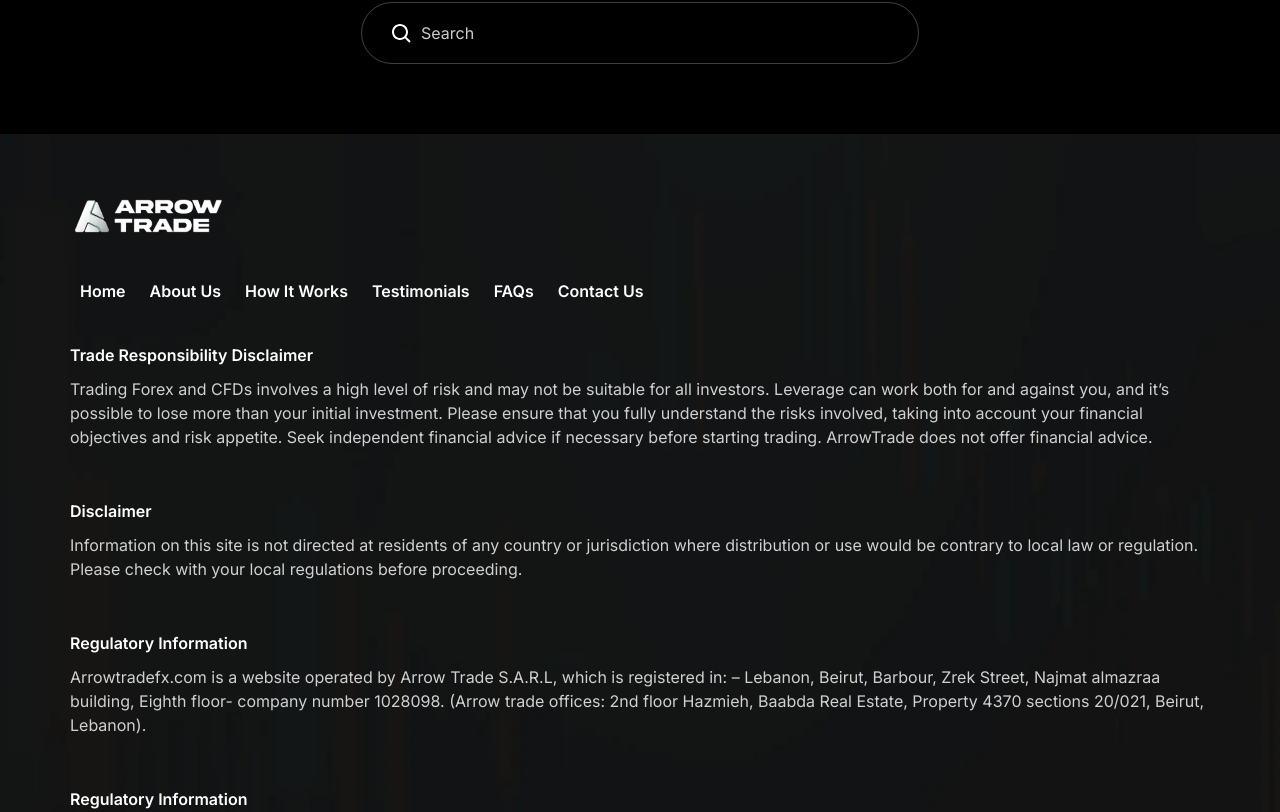
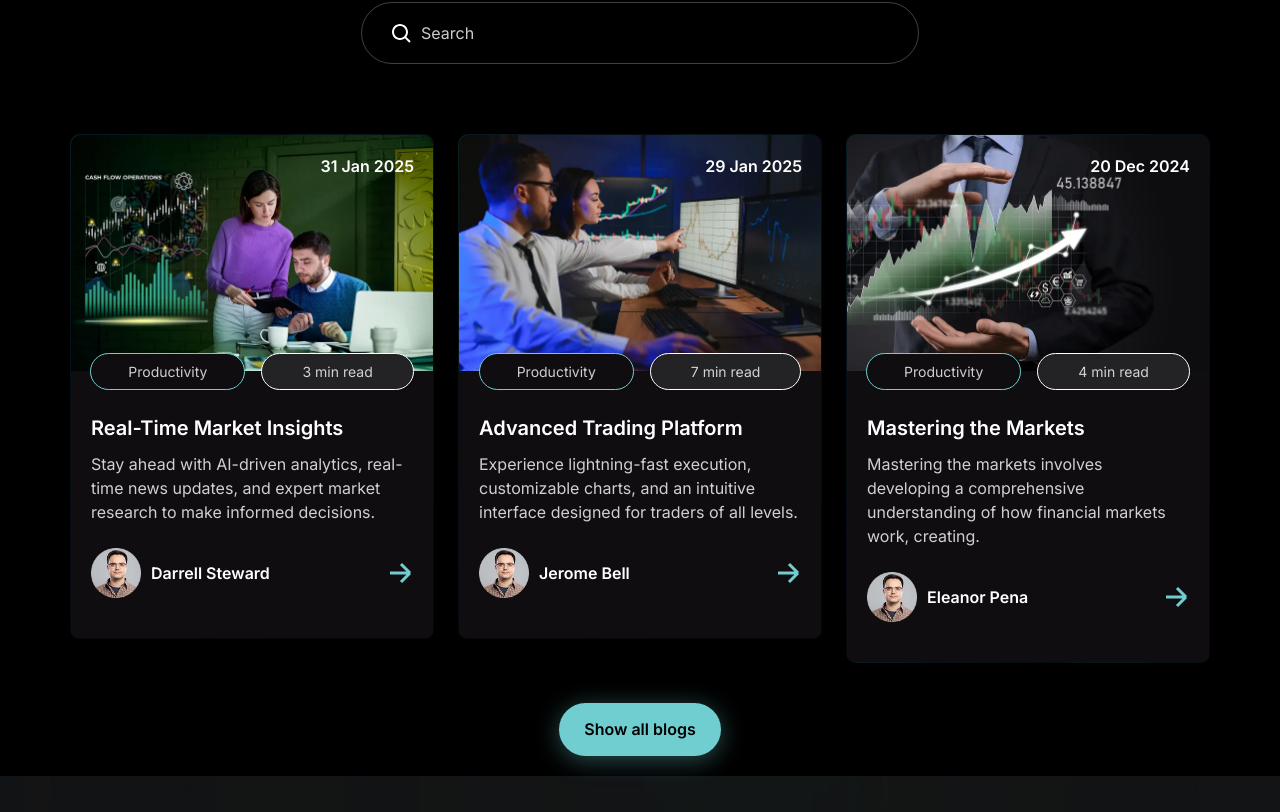
Before and after one commit to tusharswami534/next-test-3, a Next.js app: page / in a window 1280 px wide. Shown: the part 488-1300 px from the top of the page. Built offline with nearby package versions, Linux system fonts and the light colour scheme.

Commit message:
some update code

```diff
--- /dev/null
+++ b/src/app/blogs/[title]/page.tsx
@@ -0,0 +1,14 @@
+import Hero from "@/components/blog details/Hero";
+import Navbar from "@/components/common/Navbar";
+import React from "react";
+
+const page = () => {
+  return (
+    <div className="relative">
+      <Hero />
+
+    </div>
+  );
+};
+
+export default page;
--- a/src/components/Blog/Blogs.tsx
+++ b/src/components/Blog/Blogs.tsx
@@ -1,10 +1,34 @@
+"use client";
+import { BLOGS_CARD_LIST } from "@/utils/helper";
 import { SearchIcon } from "@/utils/icons";
-import React from "react";
+import React, { useEffect, useState } from "react";
+import BlogCards from "../common/BlogCards";
+import CustomButton from "../common/CustomButton";
+import { useSearchParams } from "next/navigation";
 
 const Blogs = () => {
+  const [open, setOpen] = useState(3);
+  const [search, setSearch] = useState("");
+  const searchParams = useSearchParams();
+
+  useEffect(() => {
+    const param = searchParams.get("page");
+    if (param) {
+      setOpen(parseInt(param) * 3);
+    }
+  }, [searchParams]);
+  const BlogCard = BLOGS_CARD_LIST.slice(0, open).filter(
+    (obj) => obj.title && obj.title.toLowerCase().includes(search.toLowerCase())
+  );
+
+  const handleShowMore = () => {
+    const nextPage = open < BLOGS_CARD_LIST.length ? open / 3 + 1 : 1;
+    setOpen(nextPage * 3);
+    window.history.pushState(null, "", `?page=${nextPage}`);
+  };
   return (
     <div className="flex justify-center items-center">
-      <div className="container flex justify-center items-center flex-col max-w-[1140px]">
+      <div className="container flex justify-center items-center flex-col w-full max-w-[1140px]">
         <div className="flex py-[18px] gap-2.5 items-center px-[30px] max-w-[558px] rounded-[39px] border border-solid border-white/25 w-full mb-[70px]">
           <label htmlFor="search">
             {" "}
@@ -12,9 +36,37 @@ const Blogs = () => {
           </label>
           <input
             id="search"
-            className="outline-none w-4/5 border-none bg-transparent text-white/80 placeholder:text-white/80 leading-[150%] max-md:text-sm"
+            onChange={(e) => setSearch(e.target.value)}
+            className="outline-none w-[95%] border-none bg-transparent text-white/80 placeholder:text-white/80 leading-[150%] max-md:text-sm"
             type="text"
             placeholder="Search"
+          />
+        </div>
+        <div className="flex flex-col justify-center items-center">
+          <div className="flex gap-6 w-full flex-wrap">
+            {BlogCard.map((item, i) => (
+              <div key={i}>
+                <BlogCards
+                  date={item.date}
+                  cardImage={item.image}
+                  buttonOne="Productivity"
+                  buttonTwo={item.timeReamining}
+                  description={item.description}
+                  title={item.title}
+                  profileImage={item.authorImg}
+                  profileName={item.authorName}
+                />
+              </div>
+            ))}
+          </div>
+          <CustomButton
+            customOnClick={handleShowMore}
+            className="bg-cyan px-6 shadow-commonShadow mt-10 mb-5 hover:border-cyan border border-solid border-transparent hover:bg-transparent hover:text-cyan hover:shadow-none"
+            text={
+              open < BLOGS_CARD_LIST.length
+                ? "Show all blogs"
+                : "Hide all blogs"
+            }
           />
         </div>
       </div>
--- /dev/null
+++ b/src/components/blog details/Hero.tsx
@@ -0,0 +1,37 @@
+import React from "react";
+import Navbar from "../common/Navbar";
+import Description from "../common/Description";
+
+const Hero = () => {
+  return (
+    <div>
+      <Navbar />
+      <div className=" container max-w-[1140px] mx-auto">
+        <h2 className="text-[64.09px] max-w-[718px] text-white max-lg:text-6xl max-md:text-5xl max-sm:text-4xl leading-[121%]">
+          Real-Time{" "}
+          <span className="text-cyan block font-semibold max-sm:block">
+            Market Insights
+          </span>
+        </h2>
+        <Description
+          className="mt-4 mb-[30px]"
+          text="Stay ahead with AI-driven analytics, real-time news updates, and expert market research to make informed decisions."
+        />
+
+        <div className="justify-center items-center mt-[-18px] gap-4 flex">
+          <button className="py-[7px] px-[37px] whitespace-nowrap text-white/80 border border-solid border-cyan bg-darkGray rounded-[50px] text-sm leading-[150%]">
+            Productivity
+          </button>
+          <button className="py-[7px] px-[40px] whitespace-nowrap text-white/80 border border-solid bg-lightBlack border-white rounded-[50px] text-sm leading-[150%]">
+            3 min read
+          </button>
+          <p className="leading-[150%] font-semibold max-md:text-sm text-white absolute top-5 right-5">
+            31 Jan 2025
+          </p>
+        </div>
+      </div>
+    </div>
+  );
+};
+
+export default Hero;
--- a/src/components/common/BlogCard.tsx
+++ b/src/components/common/BlogCards.tsx
@@ -2,12 +2,35 @@ import Image from "next/image";
 import React from "react";
 import Description from "./Description";
 import { NextArrowIcon } from "@/utils/icons";
+import { title } from "process";
+interface ChangingGame {
+  date: string;
+  cardImage: string;
+  buttonOne: string;
+  buttonTwo: string;
+  description: string;
+  profileName: string;
+  profileImage: string;
+  title: string;
+}
 
-const BlogCard = () => {
+const BlogCards = ({
+  date,
+  cardImage,
+  title,
+  buttonOne,
+  buttonTwo,
+  description,
+  profileName,
+  profileImage,
+}: ChangingGame) => {
   return (
-    <div className="max-w-[364px] mx-auto overflow-hidden rounded-[10px] bg-driven p-[1px]">
+    <div className="max-w-[364px] mx-auto overflow-hidden relative rounded-[10px] bg-driven p-[1px]">
+      <p className="leading-[150%] font-semibold max-md:text-sm text-white absolute top-5 right-5">
+        {date}
+      </p>
       <Image
-        src={"/assets/images/webp/risk-management.webp"}
+        src={cardImage}
         width={364}
         height={237}
         alt="card-image"
@@ -16,29 +39,26 @@ const BlogCard = () => {
       <div className="max-w-[362px] bg-darkGray px-5">
         <div className="justify-center items-center mt-[-18px] gap-4 flex">
           <button className="py-[7px] px-[37px] whitespace-nowrap text-white/80 border border-solid border-cyan bg-darkGray rounded-[50px] text-sm leading-[150%]">
-            Productivity
+            {buttonOne}
           </button>
           <button className="py-[7px] px-[40px] whitespace-nowrap text-white/80 border border-solid bg-lightBlack border-white rounded-[50px] text-sm leading-[150%]">
-            3 min read
+            {buttonTwo}
           </button>
         </div>
         <p className="font-semibold text-xl mt-6 max-md:mt-3 max-lg:text-lg max-md:text-base text-white">
-          Real-Time Market Insights
+          {title}
         </p>
-        <Description
-          className="mt-2.5"
-          text="Stay ahead with AI-driven analytics, real-time news updates, and expert market research to make informed decisions."
-        />
+        <Description className="mt-2.5" text={description} />
         <div className="flex pt-6 pb-10 items-center justify-between">
           <div className="flex gap-2.5 items-center">
             <Image
-              src={"/assets/images/webp/darrell-profile.webp"}
+              src={profileImage}
               width={50}
               height={50}
               alt="profile image"
             />
             <p className="text-white font-semibold max-md:text-sm leading-[150%]">
-              Darrell Steward
+              {profileName}
             </p>
           </div>
           <NextArrowIcon />
@@ -48,4 +68,4 @@ const BlogCard = () => {
   );
 };
 
-export default BlogCard;
+export default BlogCards;
--- a/src/components/common/CustomButton.tsx
+++ b/src/components/common/CustomButton.tsx
@@ -2,11 +2,13 @@ import React from "react";
 interface ButtonProps {
   className?: string;
   text: string;
+  customOnClick?: any;
 }
 
-const CustomButton = ({ className, text }: ButtonProps) => {
+const CustomButton = ({ className, text, customOnClick }: ButtonProps) => {
   return (
     <button
+      onClick={customOnClick}
       className={`leading-[121%] font-semibold py-[15.85px] max-md:text-sm rounded-[72px] transition-all duration-300 ${className}`}
     >
       {text}
--- a/src/utils/helper.ts
+++ b/src/utils/helper.ts
@@ -206,7 +206,7 @@ export const CHANGING_GAME_HEADING_LIST: string[] = [
   "Customized Insights for Individual Strategies",
 ];
 
-export const ARTICLES_CARD_LIST: ArticleCardList[] = [
+export const BLOGS_CARD_LIST: ArticleCardList[] = [
   {
     image: "/assets/images/webp/real-time.webp",
     date: "31 Jan 2025",
@@ -214,7 +214,7 @@ export const ARTICLES_CARD_LIST: ArticleCardList[] = [
     title: "Real-Time Market Insights",
     description:
       "Stay ahead with AI-driven analytics, real-time news updates, and expert market research to make informed decisions.",
-    authorImg: "/assets/images/darrell-img.webp",
+    authorImg: "/assets/images/webp/darrell-profile.webp",
     authorName: "Darrell Steward",
   },
   {
@@ -224,7 +224,7 @@ export const ARTICLES_CARD_LIST: ArticleCardList[] = [
     title: "Advanced Trading Platform",
     description:
       "Experience lightning-fast execution, customizable charts, and an intuitive interface designed for traders of all levels.",
-    authorImg: "/assets/images/jerome-img.webp",
+    authorImg: "/assets/images/webp/darrell-profile.webp",
     authorName: "Jerome Bell",
   },
   {
@@ -234,7 +234,7 @@ export const ARTICLES_CARD_LIST: ArticleCardList[] = [
     title: "Mastering the Markets",
     description:
       "Mastering the markets involves developing a comprehensive understanding of how financial markets work, creating.",
-    authorImg: "/assets/images/eleanor-img.webp",
+    authorImg: "/assets/images/webp/darrell-profile.webp",
     authorName: "Eleanor Pena",
   },
   {
@@ -244,7 +244,7 @@ export const ARTICLES_CARD_LIST: ArticleCardList[] = [
     title: "Risk Management in Trading",
     description:
       "Risk management is a critical component of successful trading. without effective risk management strategies, traders.",
-    authorImg: "/assets/images/leslie-img.webp",
+    authorImg: "/assets/images/webp/darrell-profile.webp",
     authorName: "Leslie Alexander",
   },
   {
@@ -254,7 +254,7 @@ export const ARTICLES_CARD_LIST: ArticleCardList[] = [
     title: "Building a Diversified Portfolio",
     description:
       "Building a diversified portfolio is an essential strategy for managing risk while aiming for steady returns over time.",
-    authorImg: "/assets/images/wade-img.webp",
+    authorImg: "/assets/images/webp/darrell-profile.webp",
     authorName: "Wade Warren",
   },
   {
@@ -264,37 +264,37 @@ export const ARTICLES_CARD_LIST: ArticleCardList[] = [
     title: "The Psychology of Trading",
     description:
       "Trading isn’t just about numbers, charts, and market analysis—it’s also a game of emotions and psychology.",
-    authorImg: "/assets/images/kristin-waston.webp",
+    authorImg: "/assets/images/webp/darrell-profile.webp",
     authorName: "Kristin Watson",
   },
   {
-    image: "",
+    image: "/assets/images/webp/psychology.webp",
     date: "02 Aug 2024",
     timeReamining: "8 min read",
     title: "Developing a Trading Strategy",
     description:
       "Identify trends (up, down, sideways) and develop strategies that capitalize on the direction of the market.",
-    authorImg: "/assets/images/hawkins-img.webp",
+    authorImg: "/assets/images/webp/darrell-profile.webp",
     authorName: "Guy Hawkins",
   },
   {
-    image: "/assets/images/security-img.webp",
+    image: "/assets/images/webp/psychology.webp",
     date: "12 July 2025",
     timeReamining: "9 min read",
     title: "Security & Reliability",
     description:
       "Your investments are safe with robust encryption, multi-layer authentication, and secure transaction processing.",
-    authorImg: "/assets/images/jacob-img.webp",
+    authorImg: "/assets/images/webp/darrell-profile.webp",
     authorName: "Jacob Jones",
   },
   {
-    image: "/assets/images/mobile-trading-img.webp",
+    image: "/assets/images/webp/psychology.webp",
     date: "21 June 2025",
     timeReamining: "7 min read",
     title: "Seamless Mobile Trading",
     description:
       "Access your portfolio and trade on the go with a powerful mobile app designed for performance and ease of use.",
-    authorImg: "/assets/images/courtney-img.webp",
+    authorImg: "/assets/images/webp/darrell-profile.webp",
     authorName: "Courtney Henry",
   },
 ];
```
